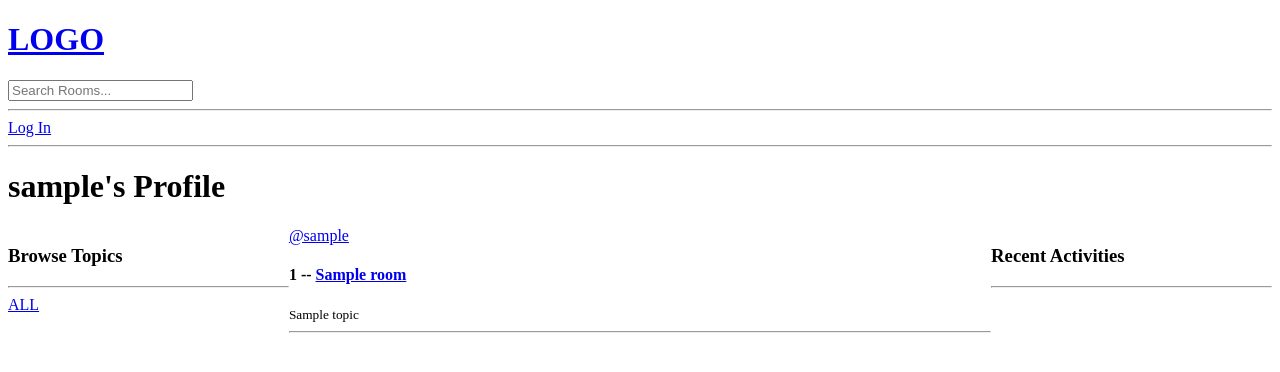
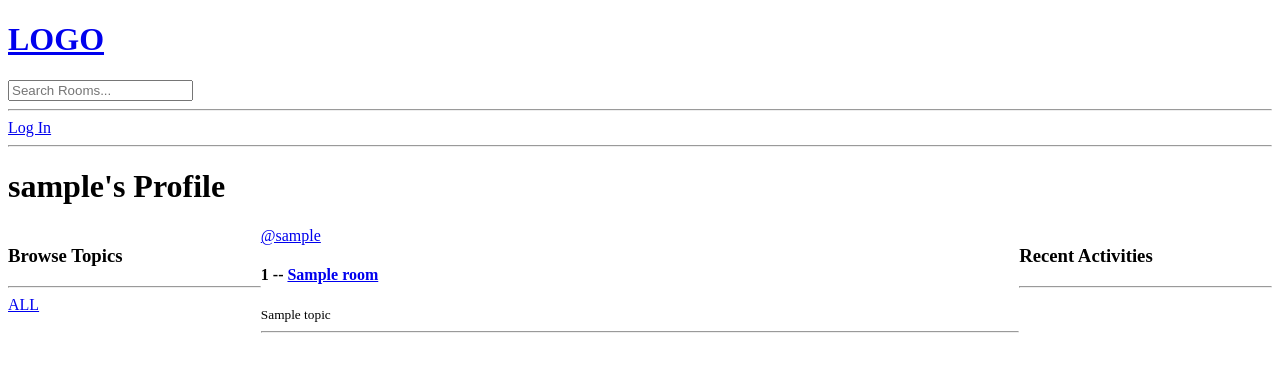
Before and after one commit to Closdlgdo/StudyBud, a Django app: page /profile/1 in a window 1280 px wide. Shown: the top 372 px of the page. Run offline with Django 5.2, Linux system fonts and the light colour scheme; tables that the repository leaves empty hold one stand-in row (values such as "Sample post").

Commit message:
We are creating a discord-like application with Python Django thanks to: Dennis Ivy from Python Django 7 Hour Course on YT

```diff
--- a/studybud1/base/templates/base/profile.html
+++ b/studybud1/base/templates/base/profile.html
@@ -5,7 +5,7 @@
 <style>
     .profile-container {
         display: grid;
-        grid-template-columns: 2fr 5fr 2fr;
+        grid-template-columns: 1fr 3fr 1fr;
     }
 </style>
 
```
